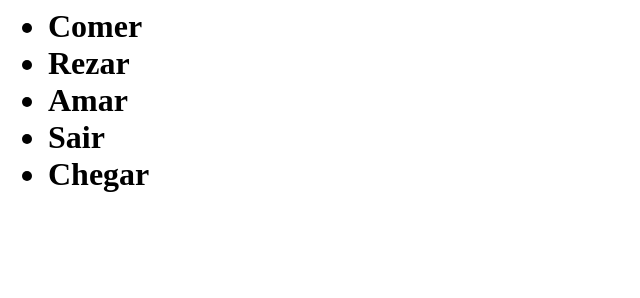
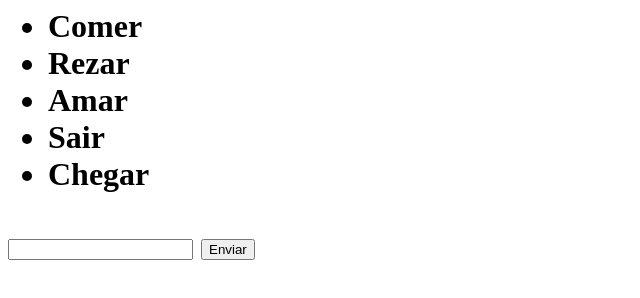
Before and after one commit to betogroo/learning, a plain HTML site: page index.html in a window 1280 px wide. Shown: the whole page, without its empty margins (0-640 px from the left). Drawn offline with Linux system fonts and the light colour scheme.

Commit message:
feat: add form

```diff
--- a/index.html
+++ b/index.html
@@ -11,5 +11,9 @@
       <li>Sair</li>
       <li>Chegar</li>
     </ul>
+    <form>
+      <input type="text">
+      <button type="submit">Enviar</button>
+    </form>
   </body>
 </html>
```
